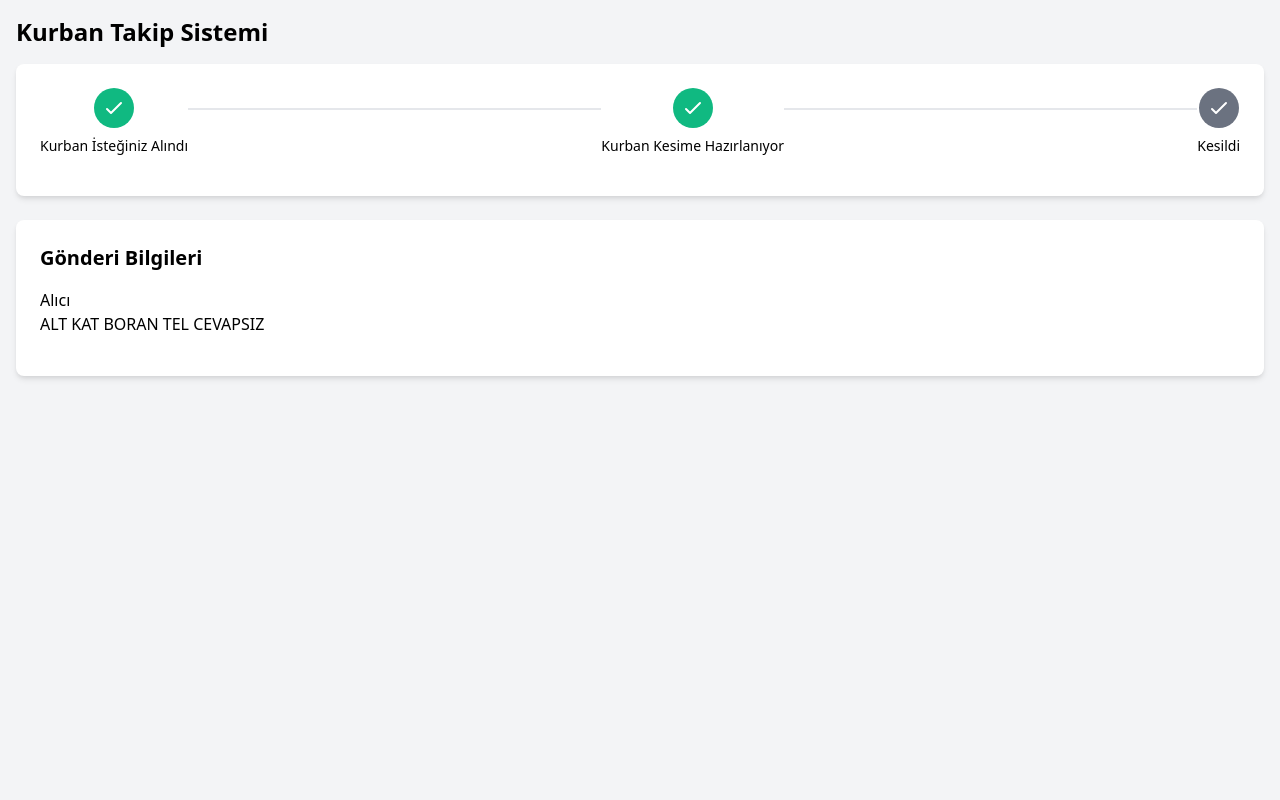
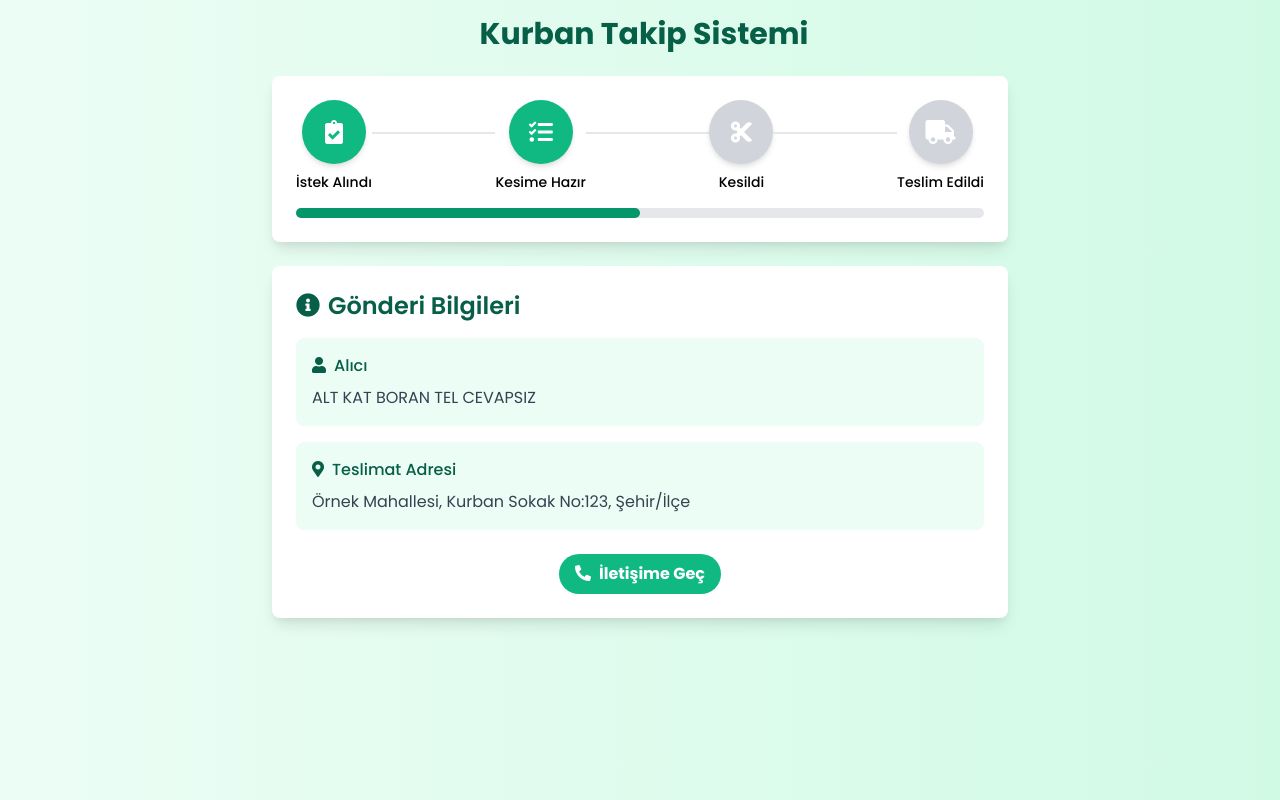
Before and after one commit to afpthedev/KTS, a Flask app: page / in a window 1280 px wide. Run offline with Flask 3, Linux system fonts and the light colour scheme.

Commit message:
Güncellemeler

```diff
--- a/app.py
+++ b/app.py
@@ -4,14 +4,17 @@ app = Flask(__name__)
 
 @app.route('/')
 def index():
-    # Örnek veri - gerçek uygulamada bu veri bir veritabanından gelebilir
     kurban_durumu = {
         'asamalar': [
-            {'ad': 'Kurban İsteğiniz Alındı', 'tamamlandi': True},
-            {'ad': 'Kurban Kesime Hazırlanıyor', 'tamamlandi': True},
-            {'ad': 'Kesildi', 'tamamlandi': False}
+            {'ad': 'İstek Alındı', 'tamamlandi': True, 'icon': 'clipboard-check'},
+            {'ad': 'Kesime Hazır', 'tamamlandi': True, 'icon': 'tasks'},
+            {'ad': 'Kesildi', 'tamamlandi': False, 'icon': 'cut'},
+            {'ad': 'Teslim Edildi', 'tamamlandi': False, 'icon': 'truck'}
         ],
-        'alici': 'ALT KAT BORAN TEL CEVAPSIZ'
+        'tamamlanan': 2,
+        'toplam': 4,
+        'alici': 'ALT KAT BORAN TEL CEVAPSIZ',
+        'adres': 'Örnek Mahallesi, Kurban Sokak No:123, Şehir/İlçe'
     }
     return render_template('index.html', kurban_durumu=kurban_durumu)
 
--- a/templates/index.html
+++ b/templates/index.html
@@ -5,34 +5,62 @@
     <meta name="viewport" content="width=device-width, initial-scale=1.0">
     <title>Kurban Takip Sistemi</title>
     <link href="https://cdnjs.cloudflare.com/ajax/libs/tailwindcss/2.2.19/tailwind.min.css" rel="stylesheet">
+    <link href="https://cdnjs.cloudflare.com/ajax/libs/font-awesome/5.15.3/css/all.min.css" rel="stylesheet">
+    <style>
+        @import url('https://fonts.googleapis.com/css2?family=Poppins:wght@300;400;500;600;700&display=swap');
+        body {
+            font-family: 'Poppins', sans-serif;
+        }
+        .progress-bar {
+            transition: width 0.5s ease-in-out;
+        }
+    </style>
 </head>
-<body class="bg-gray-100">
-    <div class="container mx-auto p-4">
-        <h1 class="text-2xl font-bold mb-4">Kurban Takip Sistemi</h1>
+<body class="bg-gradient-to-r from-green-50 to-green-100 min-h-screen">
+    <div class="container mx-auto p-4 max-w-3xl">
+        <h1 class="text-3xl font-bold mb-6 text-center text-green-800">
+            <i class="fas fa-sheep mr-2"></i>Kurban Takip Sistemi
+        </h1>
 
-        <div class="bg-white rounded-lg shadow-md p-6 mb-6">
-            <div class="flex justify-between mb-4">
+        <div class="bg-white rounded-lg shadow-lg p-6 mb-6">
+            <div class="flex flex-col md:flex-row justify-between mb-4">
                 {% for asama in kurban_durumu.asamalar %}
-                    <div class="flex flex-col items-center">
-                        <div class="w-10 h-10 rounded-full bg-{{ 'green' if asama.tamamlandi else 'gray' }}-500 flex items-center justify-center text-white">
-                            <svg class="w-6 h-6" fill="none" stroke="currentColor" viewBox="0 0 24 24" xmlns="http://www.w3.org/2000/svg">
-                                <path stroke-linecap="round" stroke-linejoin="round" stroke-width="2" d="M5 13l4 4L19 7"></path>
-                            </svg>
+                    <div class="flex flex-col items-center mb-4 md:mb-0">
+                        <div class="w-16 h-16 rounded-full {{ 'bg-green-500' if asama.tamamlandi else 'bg-gray-300' }} flex items-center justify-center text-white shadow-md transition-all duration-300 hover:scale-110">
+                            <i class="fas fa-{{ asama.icon }} text-2xl"></i>
                         </div>
-                        <span class="text-sm mt-2">{{ asama.ad }}</span>
+                        <span class="text-sm mt-2 font-medium text-center">{{ asama.ad }}</span>
                     </div>
                     {% if not loop.last %}
-                        <div class="flex-grow border-t-2 border-gray-200 mt-5"></div>
+                        <div class="hidden md:block flex-grow border-t-2 border-gray-200 mt-8"></div>
                     {% endif %}
                 {% endfor %}
             </div>
+            <div class="w-full bg-gray-200 rounded-full h-2.5 mt-4">
+                <div class="bg-green-600 h-2.5 rounded-full progress-bar" style="width: {{ (kurban_durumu.tamamlanan / kurban_durumu.toplam * 100)|round }}%"></div>
+            </div>
         </div>
 
-        <div class="bg-white rounded-lg shadow-md p-6">
-            <h2 class="text-xl font-semibold mb-4">Gönderi Bilgileri</h2>
-            <div class="mb-4">
-                <h3 class="font-medium">Alıcı</h3>
-                <p>{{ kurban_durumu.alici }}</p>
+        <div class="bg-white rounded-lg shadow-lg p-6">
+            <h2 class="text-2xl font-semibold mb-4 text-green-800">
+                <i class="fas fa-info-circle mr-2"></i>Gönderi Bilgileri
+            </h2>
+            <div class="mb-4 bg-green-50 p-4 rounded-lg">
+                <h3 class="font-medium text-green-800 mb-2">
+                    <i class="fas fa-user mr-2"></i>Alıcı
+                </h3>
+                <p class="text-gray-700">{{ kurban_durumu.alici }}</p>
+            </div>
+            <div class="mb-4 bg-green-50 p-4 rounded-lg">
+                <h3 class="font-medium text-green-800 mb-2">
+                    <i class="fas fa-map-marker-alt mr-2"></i>Teslimat Adresi
+                </h3>
+                <p class="text-gray-700">{{ kurban_durumu.adres }}</p>
+            </div>
+            <div class="text-center mt-6">
+                <button class="bg-green-500 hover:bg-green-600 text-white font-bold py-2 px-4 rounded-full transition duration-300 ease-in-out transform hover:scale-105">
+                    <i class="fas fa-phone-alt mr-2"></i>İletişime Geç
+                </button>
             </div>
         </div>
     </div>
```
